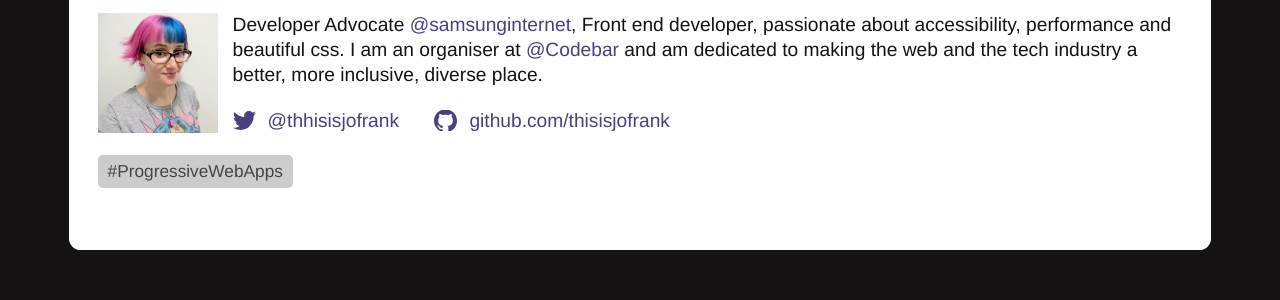
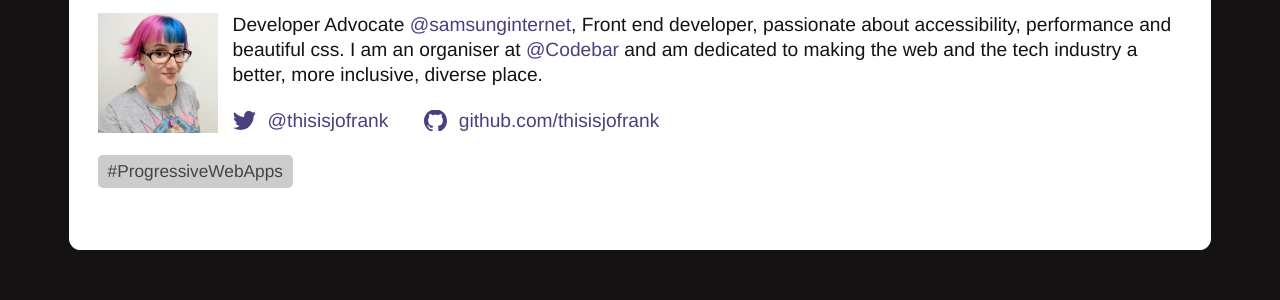
Before and after one commit to SamsungInternet/homepage-archive, a Jekyll site: the page built from team.md, in a window 1280 px wide and 900 px high, scrolled down 1786 px. Shown: the part 509-809 px from the top of the window. Built offline with Jekyll 4.4.1, drawn with Linux system fonts in a browser that asks for light colours.

Commit message:
spell jo's twitter handle correctly

```diff
--- a/team.md
+++ b/team.md
@@ -79,7 +79,7 @@ The Developer Hub is maintained by the Samsung Internet Developer Advocacy team:
 <div class="profile">
   <img src="images/team/jo.jpg" alt="Jo Franchetti"/>
   <p>Developer Advocate <a href="https://twitter.com/samsunginternet">@samsunginternet</a>, Front end developer, passionate about accessibility, performance and beautiful css. I am an organiser at <a href="https://twitter.com/codebar">@Codebar</a> and am dedicated to making the web and the tech industry a better, more inclusive, diverse place.</p>
-  <p class="profile-links"><a class="twitter" href="https://twitter.com/thisisjofrank">@thhisisjofrank</a> <a class="github" href="https://github.com/thisisjofrank">github.com/thisisjofrank</a>
+  <p class="profile-links"><a class="twitter" href="https://twitter.com/thisisjofrank">@thisisjofrank</a> <a class="github" href="https://github.com/thisisjofrank">github.com/thisisjofrank</a>
   </p>
   <p class="tags"><span>#ProgressiveWebApps</span></p>
 </div>
```
